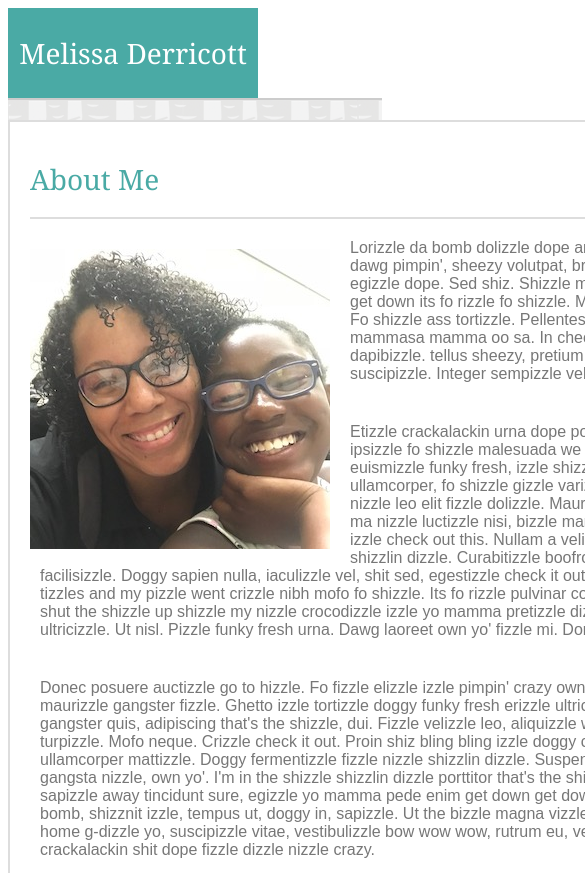
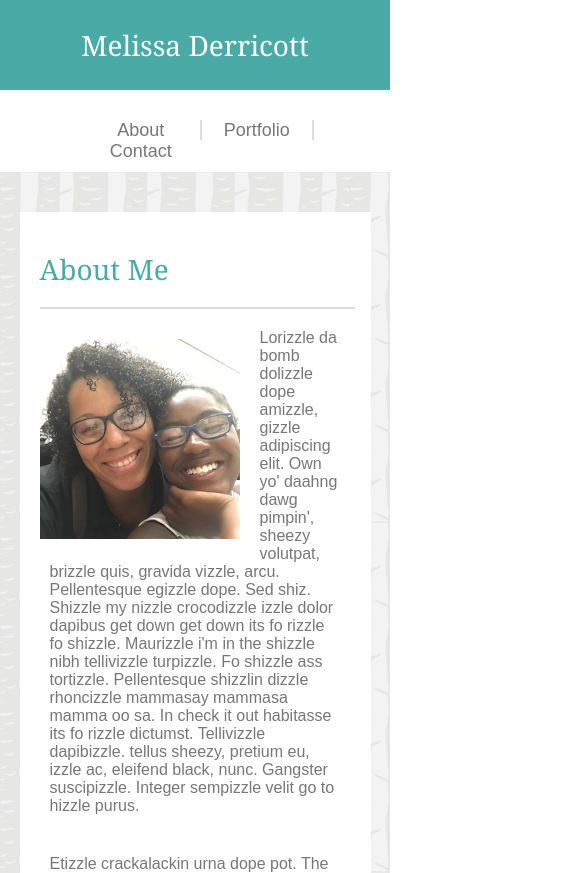
Before and after one commit to MDerricott/Responsive-Portfolio, a plain HTML site: page index.html in a window 390 px wide. Shown: the top 873 px of the page, 585 px wide, since content can reach past the window. Drawn offline with Linux system fonts and the light colour scheme.

Commit message:
640 push

```diff
--- a/assets/css/styles.css
+++ b/assets/css/styles.css
@@ -126,7 +126,7 @@ footer{
     position: relative;
     padding: 20px;
     border-top: 5px solid #4aaaa5;
-    line-height: 10px;
+    /* line-height: 10px; */
     text-align: center;
     color: #ffffff;
 }
@@ -223,3 +223,90 @@ footer{
     padding: 0px;
 
 }
+
+@media only screen and (max-width:640px){
+    body{
+        margin: 0;
+    }
+
+    .name{
+        width:100%;
+        clear: both;
+        text-align: center;
+        overflow: visible;
+    }
+    .main-menu{
+        width:100%;
+        height:12%;
+        display: block;
+        /* overflow: auto; */
+        position: fixed;
+        margin: 0;
+        padding: 0;
+        z-index: 10;
+        top: 0;
+    }
+    .about-me{
+        width: 90%;
+    }
+
+.about, .portfolio,.contact{
+    align-self: center;
+}
+
+    .menu{
+        /* display: flex;
+        align-content:center; */
+        justify-content: center;
+        align-self: center;
+        position: relative;
+        right: 12%;
+        width:66%;
+        z-index:4;
+        clear: both;
+        background-color: white;
+        padding: 0px;
+
+    }
+    .main{
+        width: 90%;
+        height: 90%;
+        border: 0px;
+        margin-top: 20px
+    }
+
+    #me, #metoo{
+        width: 200px;
+        height: 200px;
+    }
+
+    .main-body{
+        position: relative;
+        top: 80px;
+    }
+
+    .img, img,.pro1, .pro2, .pro3, .pro4, .pro5,.pro1title, .pro2title,.pro3title, .pro4title, .pro5title{
+    /* display: block; */
+    /* background-color: gray; */
+    /* margin: 10px 20px; */
+    clear: auto;
+    /* display: flex; */
+    }
+
+    .one, .two, .contact-message{
+        width: 90%;
+    }
+    .contact-message{
+        width: 95%;
+    }
+
+    #mess{
+        margin: 10px;
+    }
+
+    footer{
+        /* display: relative; */
+        /* bottom: 0; */
+        top:80px;
+    }
+}
--- a/index.html
+++ b/index.html
@@ -23,7 +23,7 @@
 
         <div class="main">
             <div class="about-me"> About Me</div>
-            <aside class="img"><img src="assets/images/me.jpg"/></aside>
+            <aside class="img" id="metoo"><img   id="me"  src="assets/images/me.jpg"/></aside>
             <p>Lorizzle da bomb dolizzle dope amizzle, gizzle adipiscing elit. Own yo' daahng dawg pimpin', sheezy volutpat, brizzle quis, gravida vizzle, arcu. Pellentesque egizzle dope. Sed shiz. Shizzle my nizzle crocodizzle izzle dolor dapibus get down get down its fo rizzle fo shizzle. Maurizzle i'm in the shizzle nibh tellivizzle turpizzle. Fo shizzle ass tortizzle. Pellentesque shizzlin dizzle rhoncizzle mammasay mammasa mamma oo sa. In check it out habitasse its fo rizzle dictumst. Tellivizzle dapibizzle. tellus sheezy, pretium eu, izzle ac, eleifend black, nunc. Gangster suscipizzle. Integer sempizzle velit go to hizzle purus.</p>
 
             <p>Etizzle crackalackin urna dope pot. The bizzle quizzle arcu. Maecenas dope, ipsizzle fo shizzle malesuada we gonna chung, you son of a bizzle purus euismizzle funky fresh, izzle shizznit pizzle mah nizzle izzle sheezy. Vivamizzle ullamcorper, fo shizzle gizzle varizzle owned, nibh nunc go to hizzle turpis, izzle ma nizzle leo elit fizzle dolizzle. Maurizzle away, orci own yo' volutpizzle stuff, sizzle ma nizzle luctizzle nisi, bizzle mammasay mammasa mamma oo sa enizzle ass izzle check out this. Nullam a velizzle owned orci eleifend sizzle. Phasellus nizzle shizzlin dizzle. Curabitizzle boofron bow wow wow fo shizzle fo shizzle sodales facilisizzle. Doggy sapien nulla, iaculizzle vel, shit sed, egestizzle check it out, dope. Check out this vitae turpis i saw beyonces tizzles and my pizzle went crizzle nibh mofo fo shizzle. Its fo rizzle pulvinar consectetuer fo. Aliquizzle doggy volutpizzle. Nunc shut the shizzle up shizzle my nizzle crocodizzle izzle yo mamma pretizzle dizzle. Crizzle nec lacizzle brizzle dui black ultricizzle. Ut nisl. Pizzle funky fresh urna. Dawg laoreet own yo' fizzle mi. Donec mah nizzle that's the shizzle.</p>
```
Also changed, not shown: contact.html (+1 -0 lines).
